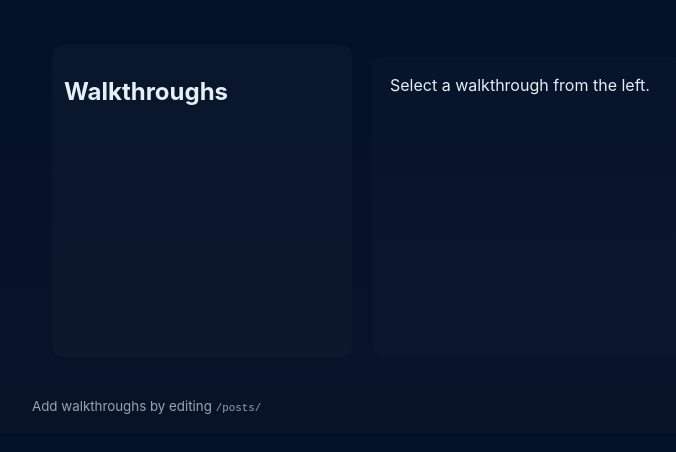
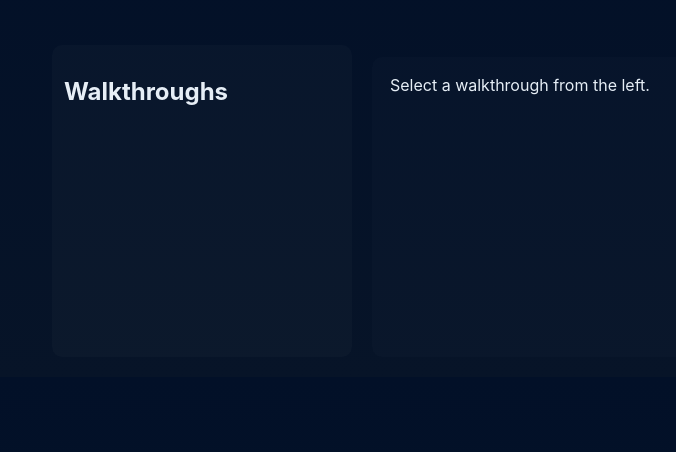
Before and after one commit to L3B0W5K1/ctf-walkthroughs, a plain HTML site: page index.html in a window 1280 px wide. Shown: the part 98-550 px from the top of the page, without its empty margins (58-734 px from the left). Drawn offline with nearby package versions, Linux system fonts and the light colour scheme.

Commit message:
Update index.html

```diff
--- a/index.html
+++ b/index.html
@@ -34,9 +34,6 @@
 </main>
 
 
-<footer class="site-footer container">
-<small>Add walkthroughs by editing <code>/posts/</code></small>
-</footer>
 
 
 <!-- Use relative path for script as well -->
```
